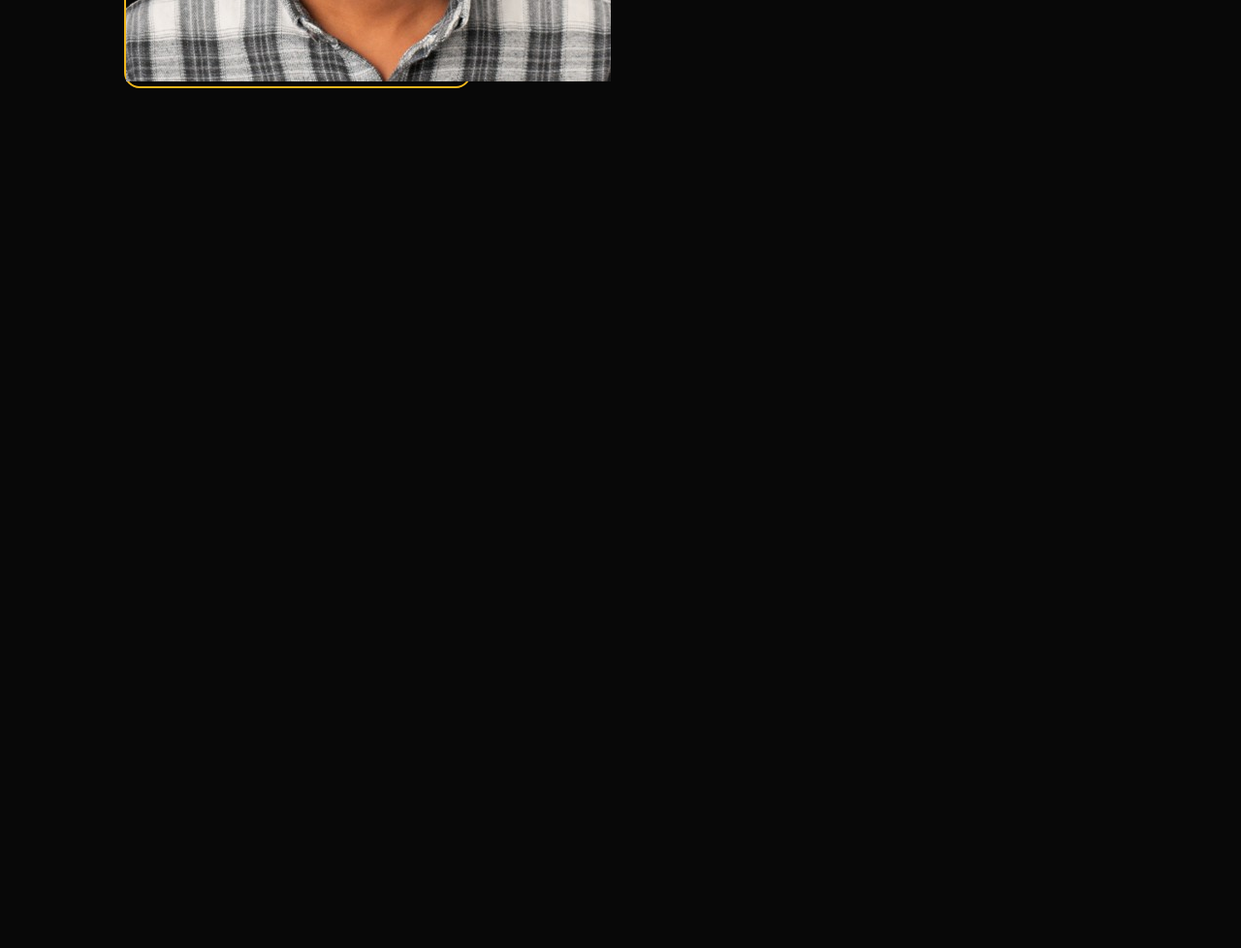
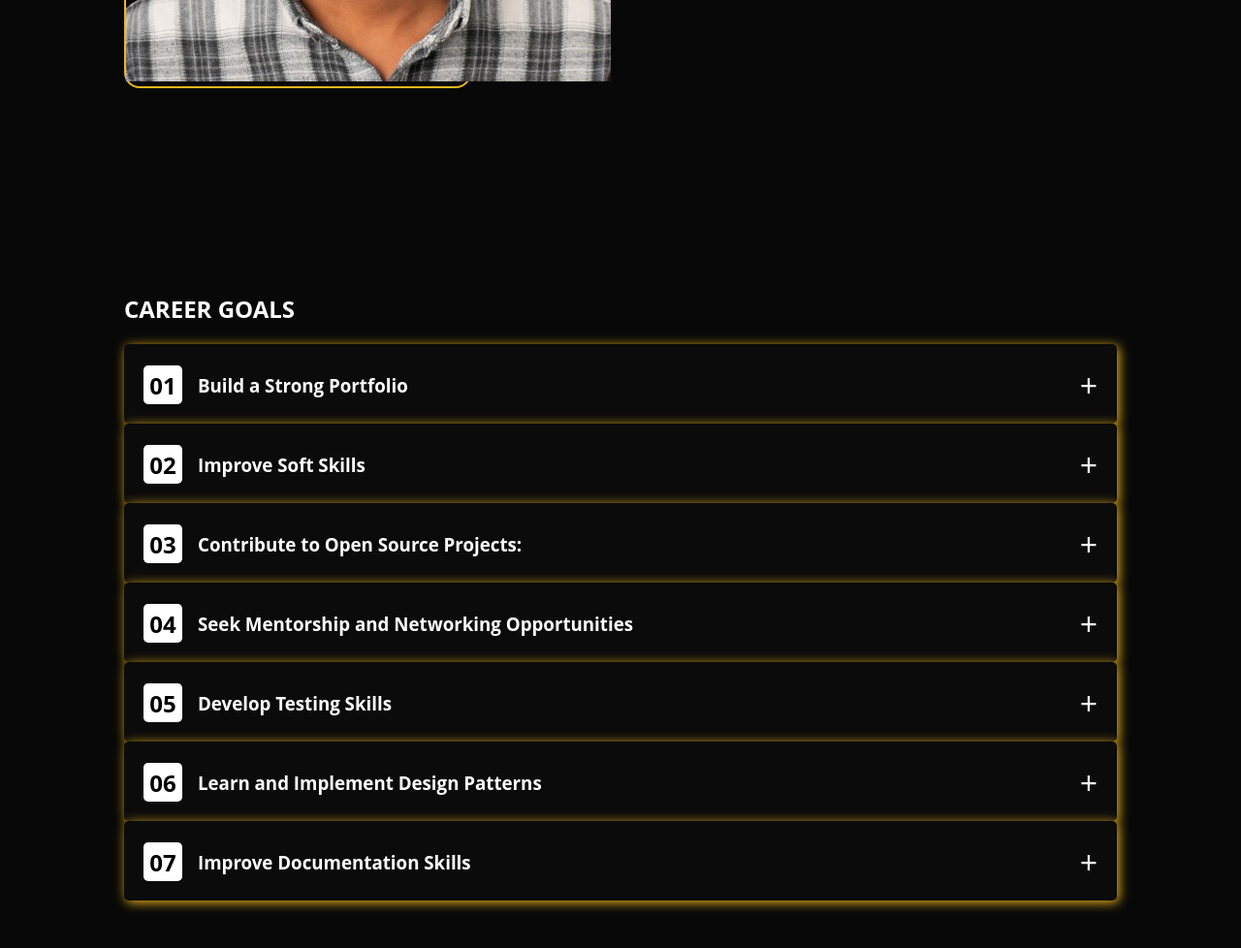
Before and after one commit to nicholasndolo/personal-website, a plain HTML site: page index.html in a window 1280 px wide. Shown: the part 584-1562 px from the top of the page at 97% size. Before the commit the page ends 876 px from the top, so only its background shows below. Drawn offline with Linux system fonts and the light colour scheme.

Commit message:
create career goals section

```diff
--- a/index.html
+++ b/index.html
@@ -36,6 +36,83 @@
         </div>
       </div>
     </section>
+    <section id="career-goals">
+      <div class="container">
+        <h1>Career Goals </h1>
+
+        <div class="stack">
+          <input type="radio" name="goal" id="goal1">
+          <label for="goal1">
+            <h2>01</h2>
+            <h3>Build a Strong Portfolio</h3>
+         </label>
+         <div class="content">
+            <p>I will create and maintain a portfolio of projects that showcase my skills. This will include personal projects, contributions to open-source projects, and other professional work.</p>
+         </div>
+        </div>
+        <div class="stack">
+          <input type="radio" name="goal" id="goal2">
+          <label for="goal2">
+            <h2>02</h2>
+            <h3>Improve Soft Skills</h3>
+          </label>
+          <div class="content">
+            <p>I plan to work on communication, teamwork, and time management skills. Being able to effectively collaborate with others and manage time is essential in a software development career.
+            </p>
+          </div>
+        </div>
+        <div class="stack">
+          <input type="radio" name="goal" id="goal3">
+          <label for="goal3">
+            <h2>03</h2>
+            <h3>Contribute to Open Source Projects:</h3>
+          </label>
+          <div class="content">
+            <p>To enhance visibility and reputation in the tech industry,I plan to to get involved in open source projects to gain real-world experience, learn from other developers, and contribute to the community.</p>
+          </div>
+        </div>
+        <div class="stack">
+          <input type="radio" name="goal" id="goal4">
+          <label for="goal4">
+            <h2>04</h2>
+            <h3>Seek Mentorship and Networking Opportunities</h3>
+          </label>
+          <div class="content">
+            <p>Having a mentor can highly impact one's career as a developer as they offer support and advice in many ways. I will attend industry conferences, join professional groups, and network with other developers to stay updated with industry trends and opportunities.</p>
+          </div>
+        </div>
+        <div class="stack">
+          <input type="radio" name="goal" id="goal5">
+          <label for="goal5">
+            <h2>05</h2>
+            <h3>Develop Testing Skills</h3>
+          </label>
+          <div class="content">
+            <p>I plan to learn various testing methodologies such as unit testing, integration testing, and end-to-end testing. Writing effective tests ensures the reliability and stability of your code</p>
+          </div>
+        </div>
+        <div class="stack">
+          <input type="radio" name="goal" id="goal6">
+          <label for="goal6">
+            <h2>06</h2>
+            <h3>Learn and Implement Design Patterns</h3>
+          </label>
+          <div class="content">
+            <p>I will study common design patterns and understand when and how to apply them in my projects. This knowledge can lead to more efficient and maintainable code.</p>
+          </div>
+        </div>
+        <div class="stack">
+          <input type="radio" name="goal" id="goal7">
+          <label for="goal7">
+            <h2>07</h2>
+            <h3>Improve Documentation Skills</h3>
+          </label>
+          <div class="content">
+            <p>Practice writing clear and concise documentation for my code and projects. Good documentation will helps others understand my work and makes it easier for developers to maintain and build upon my code.</p>
+          </div>
+        </div>
+
+    </section>
   </main>
   <script src="./scripts.js"></script>
 </body>
--- a/style.css
+++ b/style.css
@@ -118,3 +118,83 @@ nav ul li a:hover::after{
  text-align: center;
  width: 70%;
 }
+
+#career-goals{
+  width: 100%;
+  height: 100vh;
+}
+
+#career-goals .container h1 {
+  text-transform: uppercase;
+  margin-bottom: 20px;
+}
+
+
+.container .stack {
+  background-color: #0b0b0b;
+  padding: 0 20px 20px;
+  border-radius: 0.3rem;
+  box-shadow: 2px 2px 12px 0 rgb(240, 183, 28);
+  position: relative;
+}
+
+
+
+.stack label {
+  display: flex;
+  gap: 1rem;
+  align-items: center;
+}
+
+.stack label h2 {
+  width: 40px;
+  height: 40px;
+  background: #fff;
+  color: black;
+  border-radius: 0.3rem;
+  display: flex;
+  justify-content: center;
+  align-items: center;
+}
+
+.stack label h3 {
+  cursor: pointer;
+}
+
+.stack label h3:hover{
+  color:#f0b71c;
+}
+
+.stack label::after {
+  content: "+";
+  position: absolute;
+  right: 20px;
+  font-size: 2rem;
+}
+
+.stack:hover label::after{
+  color: black;
+  transition: 0.5s;
+}
+
+.stack input:checked ~ label::after {
+  transform: rotate(135deg);
+}
+
+.content {
+  max-height: 0;
+  overflow: hidden;
+  transition: 0.5s;
+}
+
+.stack input {
+  appearance: none;
+}
+
+.stack input:checked ~ .content {
+  max-height: 100vh;
+}
+
+.content p{
+  padding-top: 20px;
+}
```
